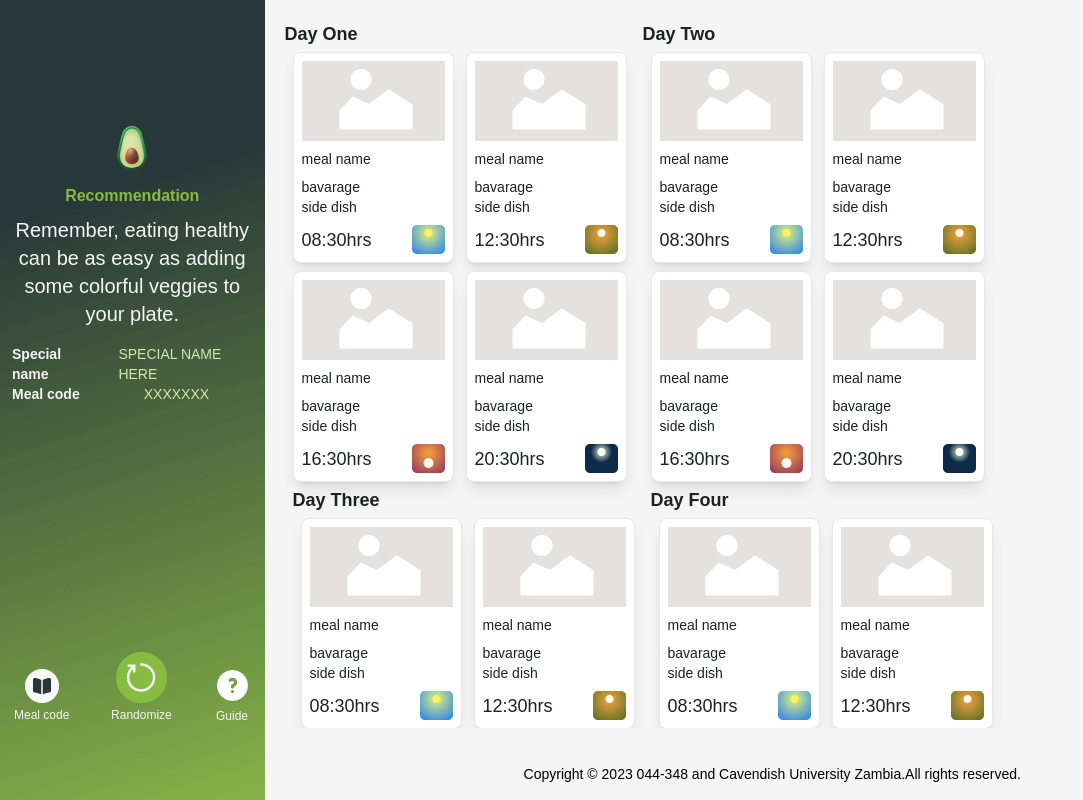
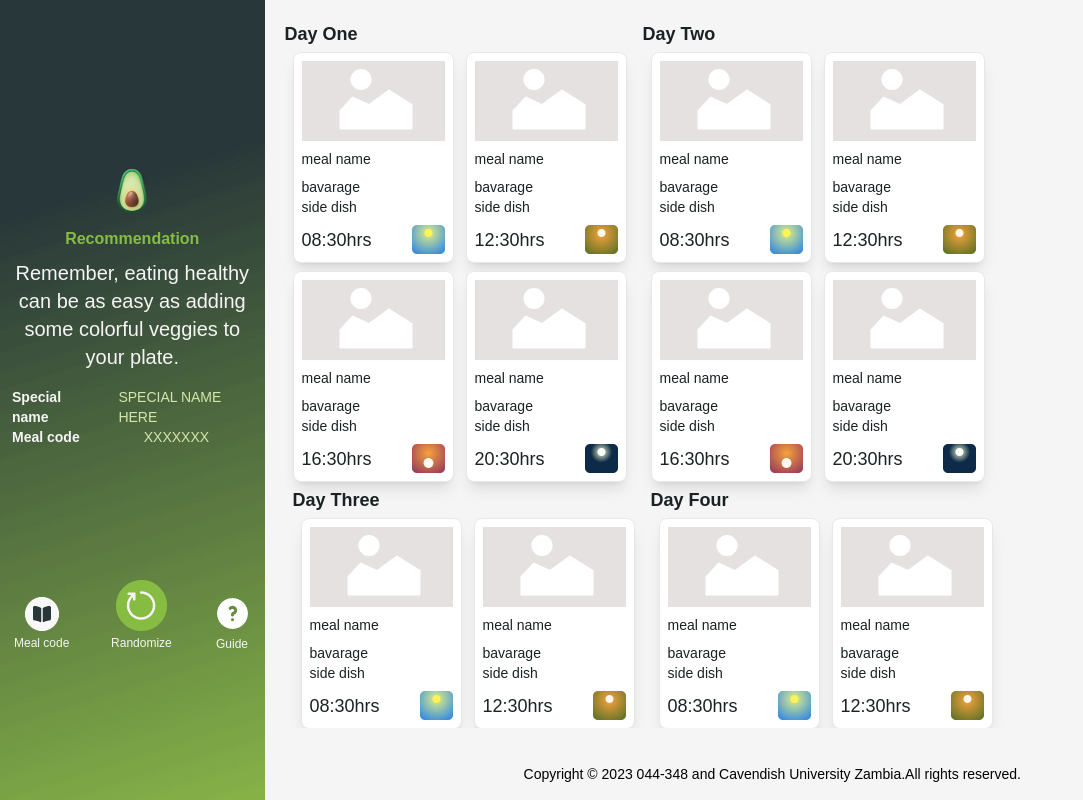
Before and after one commit to Chilanzi-thirt33n/PROJECT-BALANCE, a website: page HealthyMeal.html in a window 1280 px wide. Shown: the whole page, without its empty margins (0-1083 px from the left). Drawn offline with Linux system fonts and the light colour scheme.

Commit message:
some fixes

```diff
--- a/HealthyMeal.html
+++ b/HealthyMeal.html
@@ -14,9 +14,10 @@
   >
     <!--this is where the details go for age and recoommentation -->
     <header
-      class="bg-myDarkestGreen lg:bg-[url(../images/bg-meals.png)] bg-cover bg-no-repeat bg-center h-56 w-[100vw] lg:w-[40rem] lg:h-[100svh] flex flex-col justify-self-start rounded-b-3xl lg:rounded-none sticky lg:relative p-1 lg:p-3 lg:overflow-hidden"
+      class="bg-myDarkestGreen lg:bg-[url(../images/bg-meals.png)] bg-cover bg-no-repeat bg-center h-56 w-[100vw] lg:w-[40rem] lg:h-[100svh] flex flex-col justify-self-start lg:justify-around rounded-b-3xl lg:rounded-none sticky lg:relative p-1 lg:p-3 lg:overflow-hidden"
     >
-      <!--this is banner for the logo-->
+    <div id="wrapper-dets" class="flex flex-col justify-center items-center">
+        <!--this is banner for the logo-->
       <div id="logo-wrapper" class="justify-self-center self-center">
         <a href="index.html">
           <img
@@ -56,10 +57,12 @@
           </p>
         </div>
       </div>
+
+    </div>
       <!--this is for buttons that will be used for basic navigation-->
       <ul
         id="randomizer"
-        class="fixed lg:relative bottom-0 lg:top-64 self-center justify-self-center flex flex-row justify-evenly items-center bg-myDarkestGreen lg:bg-transparent w-[100vw] lg:w-[20rem]"
+        class="fixed lg:relative bottom-0 lg:mt-14 self-center justify-self-center flex flex-row justify-evenly items-center bg-myDarkestGreen lg:bg-transparent w-[100vw] lg:w-[20rem]"
       >
         <li>
           <a href="specialCode.html" class="flex flex-col justify-center items-center"
```
Also changed, not shown: specialCode.html (+1 -1 lines), dist/output.css.
